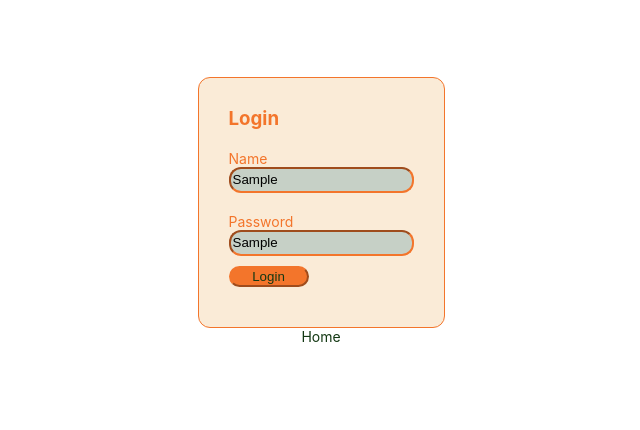
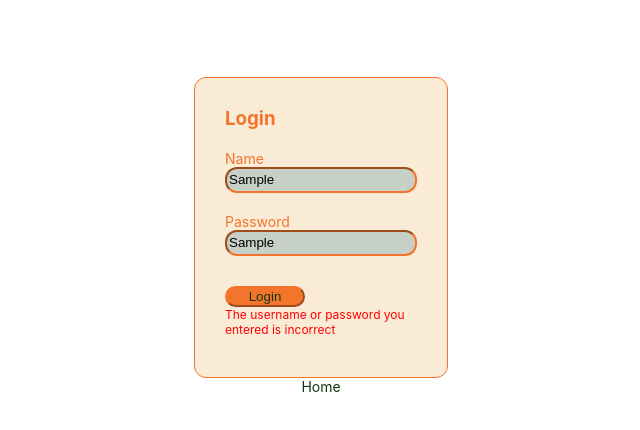
Before and after one commit to mherhay93/studio_one, a React (Create React App) app: page /login in a window 1280 px wide. Both pictures are taken after typing "Sample", "Sample" into the empty fields and a click on the button "Login". Shown: the top 430 px of the page, without its empty margins (319-959 px from the left). Built offline with nearby package versions, Linux system fonts and the light colour scheme; no server answers.

Commit message:
add autentification

```diff
--- /dev/null
+++ b/src/api/useFetchUsers.ts
@@ -0,0 +1,30 @@
+import {useDispatch} from "react-redux";
+import {getUsers} from "../store/newsData/news";
+import {IUser, StatusFetch} from "../types";
+import {useState} from "react";
+
+interface IFetchUser {
+  name: string,
+  password: string
+}
+
+export const useFetchUsers = () => {
+  const dispatch = useDispatch()
+  const [status, setStatus] = useState('')
+  const fetchUsers = ({name, password}: IFetchUser) => {
+    fetch('https://63e2578b3e12b193763da686.mockapi.io/login')
+    .then((response) => response.json())
+    .then((data: IUser[]) => {
+      const user = data.splice(1).filter(item => item.name === name && item.password === password)
+      if(!user.length){
+        setStatus(StatusFetch.ERROR)
+      } else {
+        setStatus(StatusFetch.SUCCESS)
+      }
+      dispatch(getUsers(user))
+    })
+    .catch(() => setStatus(StatusFetch.ERROR));
+  }
+
+  return {fetchUsers, status}
+}
--- a/src/components/Login/Login.tsx
+++ b/src/components/Login/Login.tsx
@@ -1,9 +1,14 @@
+import {Navigate} from "react-router";
+import {Link} from "react-router-dom";
 import {Form, Formik, Field} from "formik";
-import {Link} from "react-router-dom";
-import {pages} from "../../constants";
+import {loginPaths, pages} from "../../constants";
+import {useFetchUsers} from "../../api/useFetchUsers";
+import {StatusFetch} from "../../types";
 import classes from './styleLogin.module.css'
 
 const Login = () => {
+
+  const {fetchUsers, status} = useFetchUsers()
 
   return (
   <div className={classes.container}>
@@ -12,7 +17,7 @@ const Login = () => {
       <Formik
       initialValues={{name: '', password: ''}}
       onSubmit={(values) => {
-        console.log(values)
+        fetchUsers(values)
       }}
       >
         <Form>
@@ -24,7 +29,12 @@ const Login = () => {
             <label className={classes.label} htmlFor="password">Password</label>
             <Field id="password" name="password" placeholder="Password"/>
           </div>
-          <button className={classes.button} type="submit">Login</button>
+          <div className={classes.input}>
+            <button className={classes.button} type="submit">Login</button>
+            {status === StatusFetch.ERROR && <span className={classes.error}>The username or password you entered is incorrect</span>}
+            {status === StatusFetch.SUCCESS &&  <Navigate to={loginPaths[0].path}/>}
+
+          </div>
         </Form>
       </Formik>
     </div>
--- a/src/components/Login/styleLogin.module.css
+++ b/src/components/Login/styleLogin.module.css
@@ -10,6 +10,7 @@
     border: 1px solid #F3752B;
     padding: 10px 30px 40px;
     border-radius: 12px;
+    width: 15vw;
 
 }
 
@@ -49,3 +50,8 @@
     color: #133813;
     font-size: 14px;
 }
+
+.error {
+    font-size: 12px;
+    color: red;
+}
--- a/src/components/News/News.tsx
+++ b/src/components/News/News.tsx
@@ -9,7 +9,6 @@ const News = () => {
 
   const dataNews = useSelector(getData)
   const {fetchData} = useFetchData()
-  console.log(dataNews)
 
   useEffect(() => {
     fetchData()
--- a/src/store/newsData/news.ts
+++ b/src/store/newsData/news.ts
@@ -1,21 +1,33 @@
-import { createSlice } from "@reduxjs/toolkit";
+import {createSlice} from "@reduxjs/toolkit";
 import {IState} from "../../types";
 
-const initialState:IState = {
-  news:[]
+const initialState: IState = {
+  news: [],
+  user: {
+    name: '',
+    password: '',
+    username: '',
+    id: '',
+    follows: [],
+    knownIps: [],
+  }
 }
 
-export const news = createSlice( {
+export const news = createSlice({
   name: 'news',
   initialState,
   reducers: {
-    getDataNews:(state, action) => {
+    getDataNews: (state, action) => {
       state.news = action.payload
+    },
+    getUsers: (state, action) => {
+      state.user = action.payload
     }
 
   }
-} )
+})
 
 export const {
-  getDataNews
+  getDataNews,
+  getUsers
 } = news.actions
--- a/src/types/index.ts
+++ b/src/types/index.ts
@@ -4,17 +4,36 @@ export interface IPages {
 }
 
 export interface IState {
-  news:INews[]
+  news: INews[],
+  user: IUser
+}
+
+export interface IUser {
+
+  name: string,
+  password: string,
+  username: string,
+  knownIps: string[],
+  follows: string[],
+  id: string,
+
+
 }
 
 export interface INews {
   title: string,
   description: string,
   image: string,
-  comments: string,
+  comments: string[],
   id: string
 }
 
 export interface IReduce {
-  news:IState
+  news: IState,
+  user: IUser
 }
+
+export enum StatusFetch {
+  'SUCCESS'='SUCCESS',
+  'ERROR'='ERROR'
+}
```
